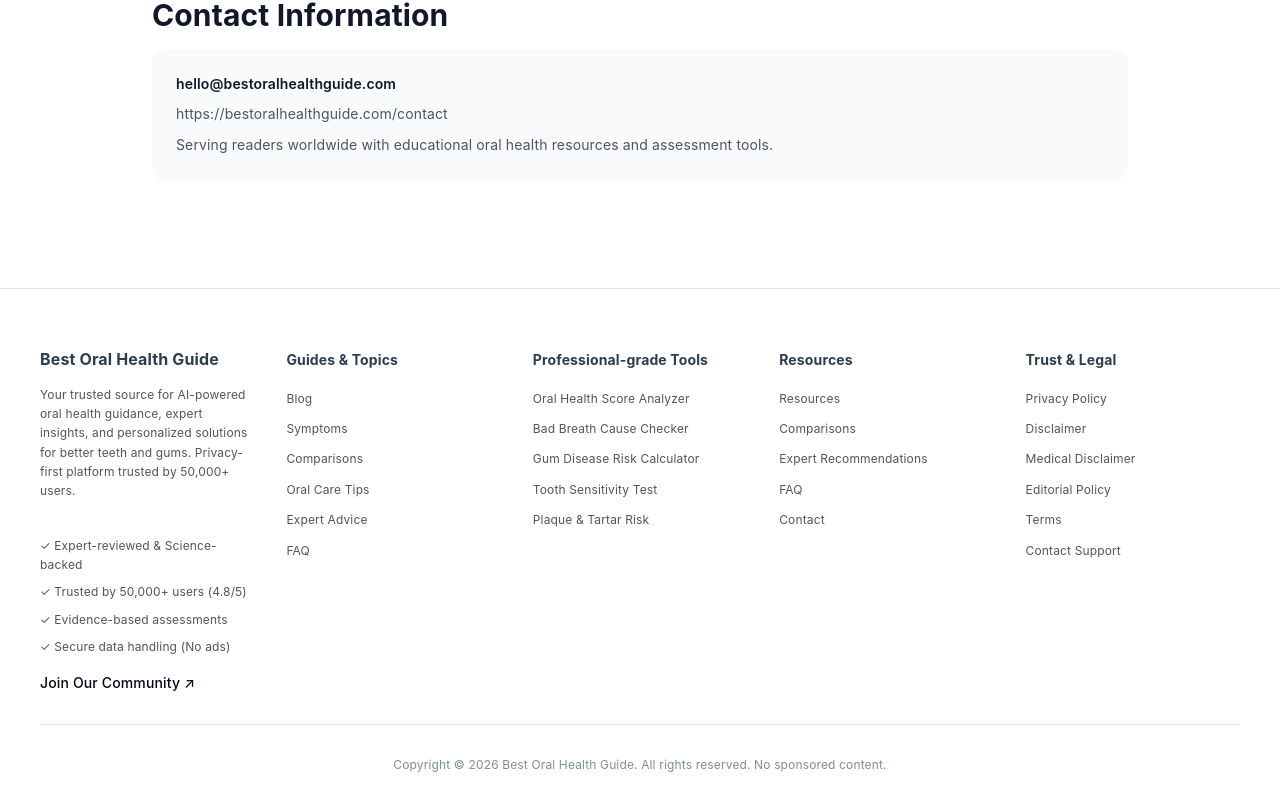
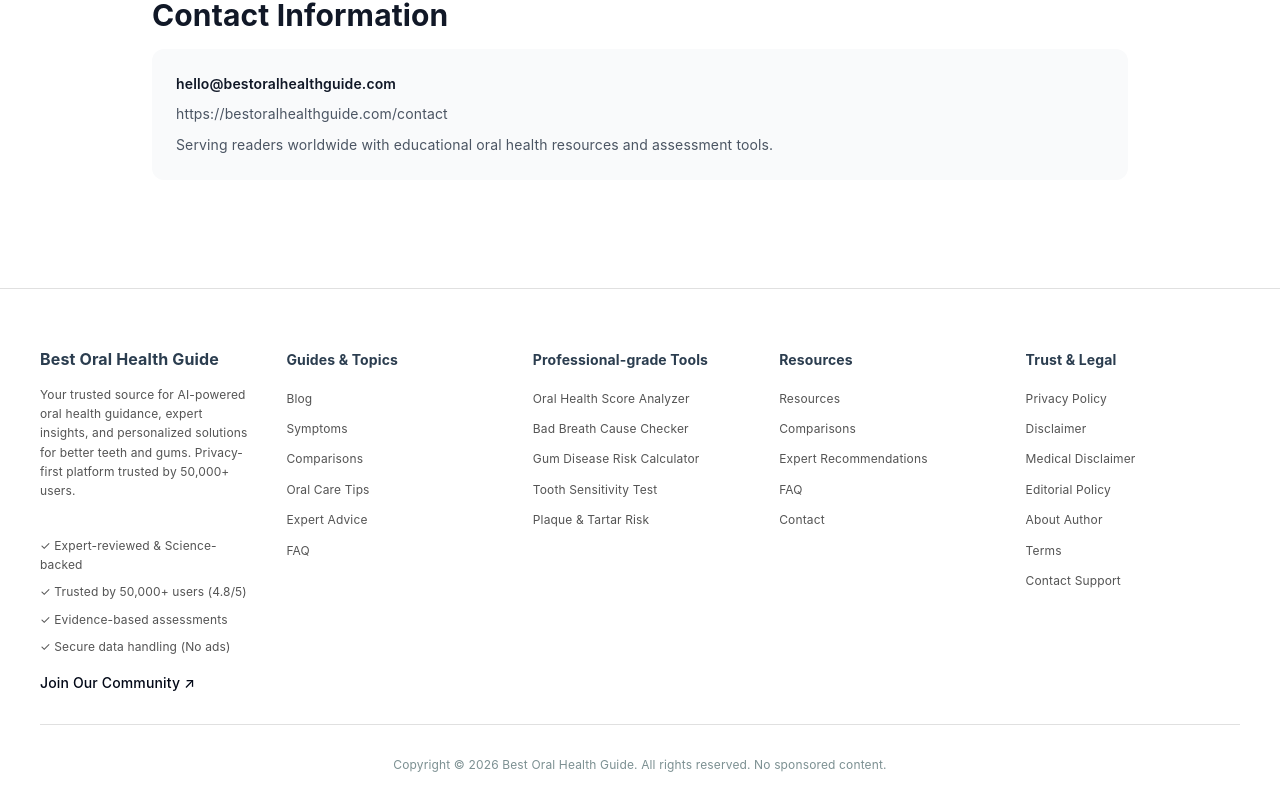
Before and after one commit to shatrudhan1/bestoralhealthguide, a React (Vite) app: page /about-author in a window 1280 px wide. Shown: the part 1597-2408 px from the top of the page. Built offline with nearby package versions, Linux system fonts and the light colour scheme.

Commit message:
Add 'About Author' link to Footer component

```diff
--- a/src/components/Footer.jsx
+++ b/src/components/Footer.jsx
@@ -86,6 +86,11 @@ const Footer = () => {
     Editorial Policy
   </Link>
 </li>
+            <li>
+  <Link to="/about-author" className="link">
+    About Author
+  </Link>
+</li>
             <li><Link to="/terms-conditions" className="link">Terms</Link></li>
             <li><Link to="/contact" className="link">Contact Support</Link></li>
           </ul>
```
